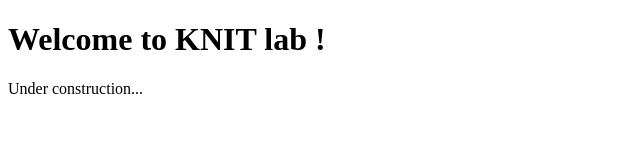
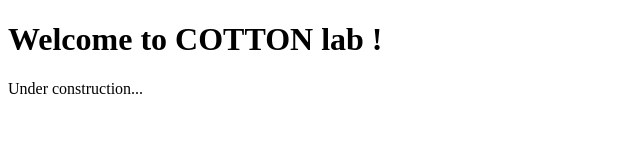
Before and after one commit to ingdye/cottonlab_psy, a plain HTML site: page index.html in a window 1280 px wide. Shown: the whole page, without its empty margins (0-640 px from the left). Drawn offline with Linux system fonts and the light colour scheme.

Commit message:
Update index.html

```diff
--- a/index.html
+++ b/index.html
@@ -8,7 +8,7 @@
 </head>
 
 <body>
-	<h1> Welcome to KNIT lab ! </h1>
+	<h1> Welcome to COTTON lab ! </h1>
 	<p> Under construction... </p>
 </body>
 </html>
```
